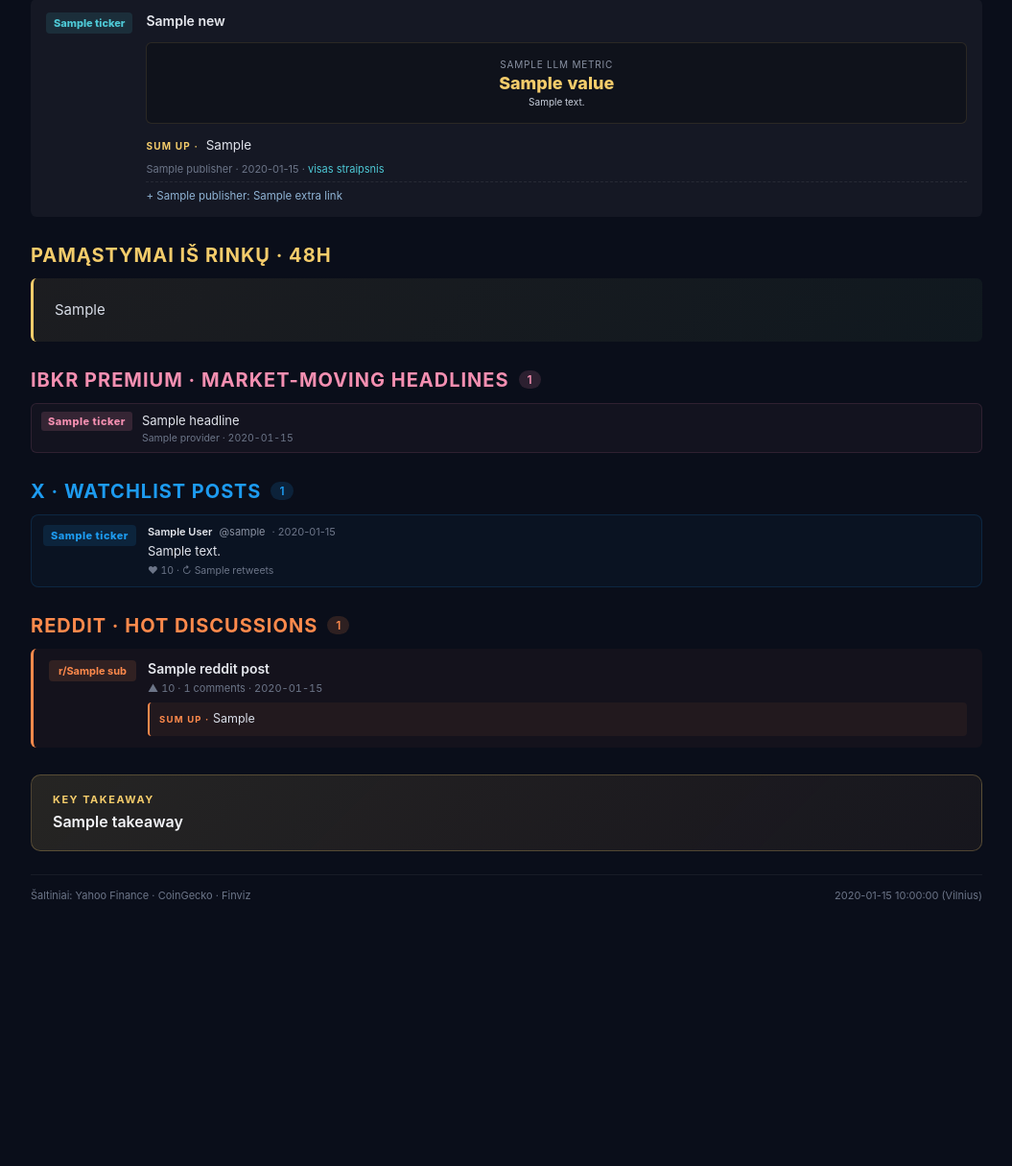
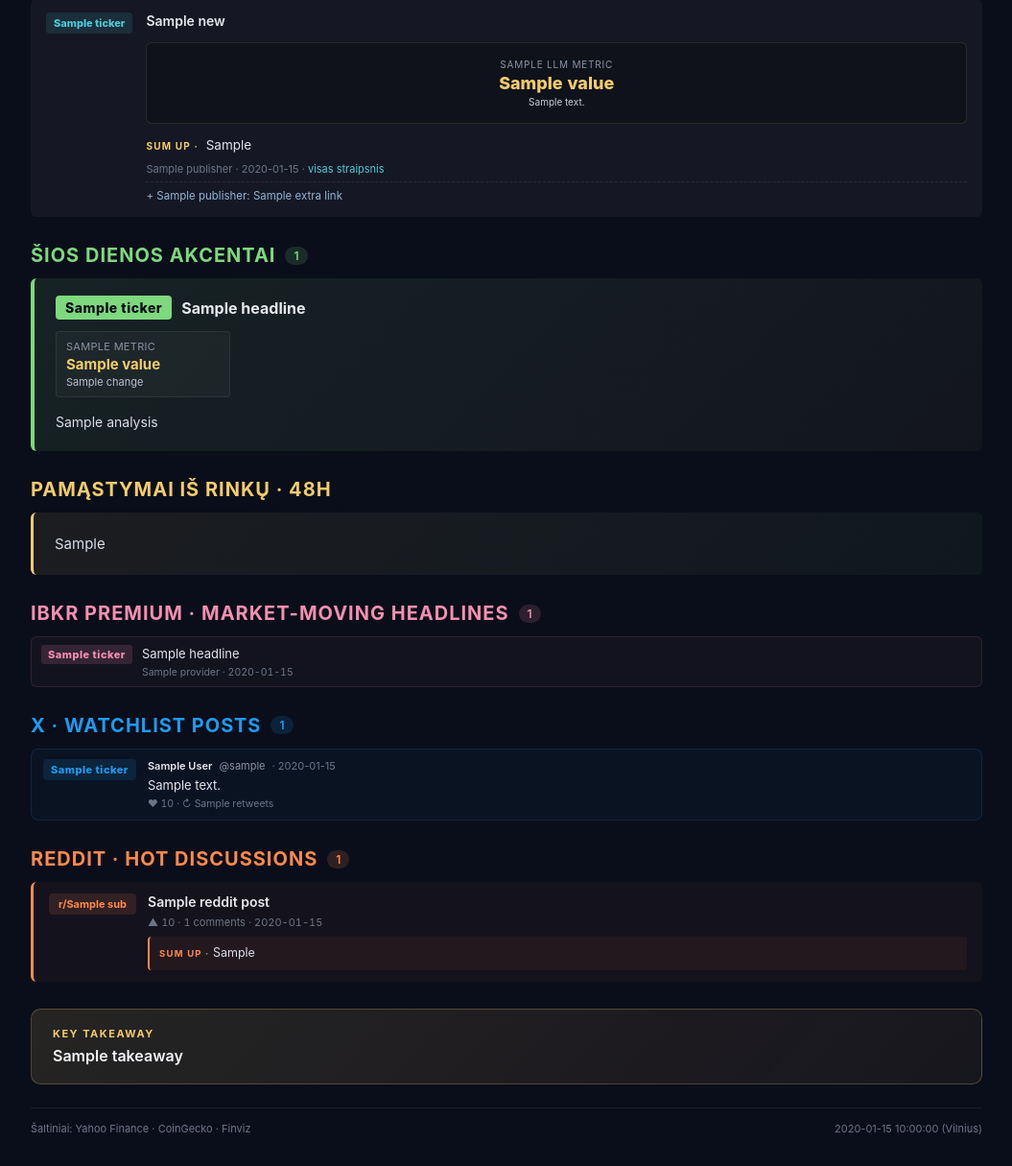
Before and after one commit to daugpinigu/daug-pinigu-briefing, a Python web app: template templates/briefing.html in a window 1280 px wide. Shown: the part 1750-2965 px from the top of the page at 96% size, without its empty margins (112-1167 px from the left). Before the commit the page ends 2689 px from the top, so only its background shows below. Run offline with Jinja, Linux system fonts and the light colour scheme; the template is opened without the code that fills it: most values are stand-ins (such as "Sample title", 1, 10 or a date in 2020).

Commit message:
Manual notes mechanism — inject custom content into next briefing
data/manual_notes.json carries content Radoslav (or I) want surfaced
in the next briefing: ticker, headline, structured metrics, analysis.
Auto-expires via expires_at field so stale notes don't haunt.

Bridges the gap between conversation and automated pipeline — when
Radoslav sends me data in chat and asks "don't forget to add this
tomorrow," I now write to the file instead of relying on memory rules
that don't fire inside the GH Actions runtime.

Pre-loaded with HOOD April 2026 operating data + analysis for next
morning's 09:07 briefing.

Co-Authored-By: Claude Opus 4.7 (1M context) <noreply@anthropic.com>

```diff
--- a/templates/briefing.html
+++ b/templates/briefing.html
@@ -850,6 +850,69 @@
   .yt-synthesis p { margin-bottom: 12px; }
   .yt-synthesis p:last-child { margin-bottom: 0; }
   .yt-synthesis strong { color: #f4cc6b; font-weight: 600; }
+
+  .manual-note {
+    background: linear-gradient(135deg, rgba(126,216,126,0.10), rgba(244,204,107,0.04));
+    border-left: 4px solid #7ed87e;
+    border-radius: 6px;
+    padding: 18px 22px;
+    margin-bottom: 14px;
+  }
+  .manual-note-header {
+    display: flex;
+    align-items: center;
+    gap: 10px;
+    margin-bottom: 12px;
+  }
+  .manual-note-ticker {
+    background: #7ed87e;
+    color: #0a0e1a;
+    padding: 4px 10px;
+    border-radius: 4px;
+    font-weight: 800;
+    font-size: 14px;
+    letter-spacing: 0.5px;
+  }
+  .manual-note-headline {
+    font-size: 16px;
+    font-weight: 700;
+    color: #e6e8ee;
+  }
+  .manual-note-metrics {
+    display: grid;
+    grid-template-columns: repeat(auto-fill, minmax(180px, 1fr));
+    gap: 8px;
+    margin-bottom: 14px;
+  }
+  .manual-note-metric {
+    background: rgba(255,255,255,0.03);
+    border: 1px solid rgba(255,255,255,0.07);
+    border-radius: 4px;
+    padding: 8px 10px;
+  }
+  .manual-note-metric-label {
+    font-size: 11px;
+    color: #8a92a3;
+    text-transform: uppercase;
+    letter-spacing: 0.3px;
+  }
+  .manual-note-metric-value {
+    font-size: 15px;
+    font-weight: 700;
+    color: #f4cc6b;
+    margin-top: 2px;
+  }
+  .manual-note-metric-change {
+    font-size: 11px;
+    color: #b8c0d0;
+    margin-top: 2px;
+  }
+  .manual-note-analysis {
+    font-size: 14px;
+    line-height: 1.7;
+    color: #d8dde7;
+    white-space: pre-wrap;
+  }
   .ibkr-news-row {
     display: flex;
     gap: 10px;
@@ -1275,6 +1338,37 @@
 </section>
 {% endif %}
 
+{% if manual_notes %}
+<section class="section">
+  <div class="section-header">
+    <div class="section-title" style="color:#7ed87e">Šios dienos akcentai</div>
+    <span class="section-count" style="background:rgba(126,216,126,0.15);color:#7ed87e">{{ manual_notes|length }}</span>
+  </div>
+  {% for n in manual_notes %}
+  <div class="manual-note">
+    <div class="manual-note-header">
+      {% if n.ticker %}<div class="manual-note-ticker">{{ n.ticker }}</div>{% endif %}
+      <div class="manual-note-headline">{{ n.headline }}</div>
+    </div>
+    {% if n.metrics %}
+    <div class="manual-note-metrics">
+      {% for m in n.metrics %}
+      <div class="manual-note-metric">
+        <div class="manual-note-metric-label">{{ m.label }}</div>
+        <div class="manual-note-metric-value">{{ m.value }}</div>
+        {% if m.change %}<div class="manual-note-metric-change">{{ m.change }}</div>{% endif %}
+      </div>
+      {% endfor %}
+    </div>
+    {% endif %}
+    {% if n.analysis %}
+    <div class="manual-note-analysis">{{ n.analysis }}</div>
+    {% endif %}
+  </div>
+  {% endfor %}
+</section>
+{% endif %}
+
 {% if yt_synthesis %}
 <section class="section">
   <div class="section-header">
```
Also changed, not shown: data/manual_notes.json (added, +26 -0 lines), src/main.py (+41 -0 lines).
